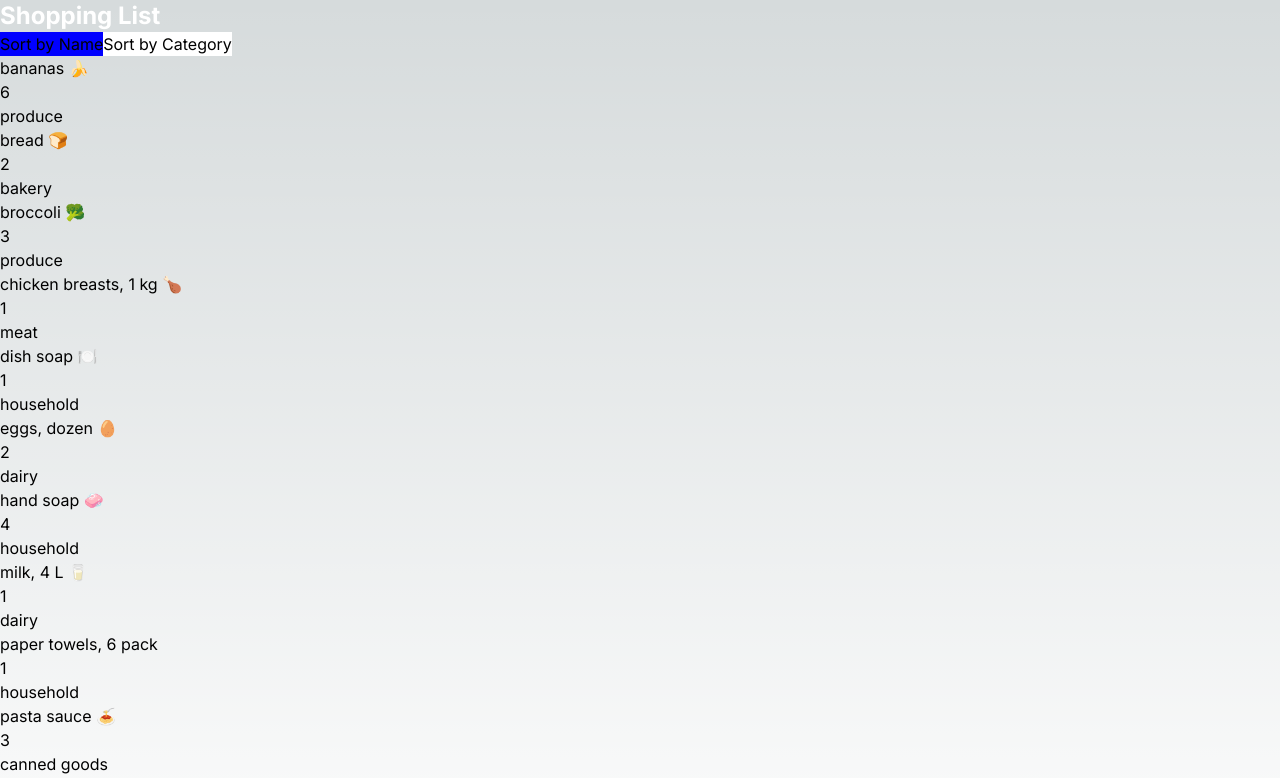
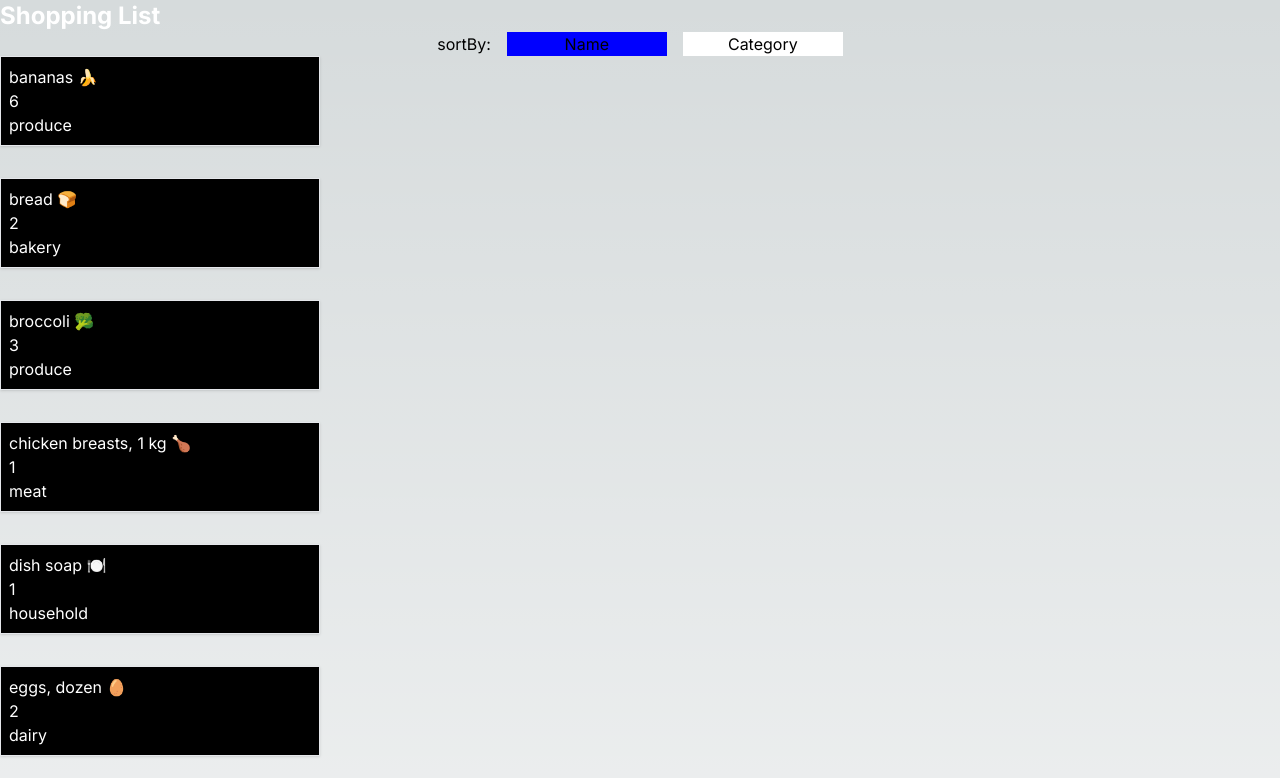
Before and after one commit to DonaldJansUy/cprg306-assignments, a Next.js app: page /week-5 in a window 1280 px wide. Shown: the top 778 px of the page. Built offline with nearby package versions, Linux system fonts and the light colour scheme.

Commit message:
week 5
added some CSS for the week5 assignment

```diff
--- a/app/week-5/item-list.js
+++ b/app/week-5/item-list.js
@@ -82,21 +82,15 @@ export default function ItemList() {
 
   return (
     <div>
-      <div>
+      <div className=" flex justify-center space-x-4">
+        <p>sortBy: </p>
         <button
-          onClick={() => setSortBy("name")}
-          style={{ backgroundColor: sortBy === "name" ? "blue" : "white" }}
-        >
-          Sort by Name
-        </button>
+          onClick={() => setSortBy("name")} className=" w-40 " style={{ backgroundColor: sortBy === "name" ? "blue" : "white" }}>Name</button>
         <button
-          onClick={() => setSortBy("category")}
-          style={{ backgroundColor: sortBy === "category" ? "blue" : "white" }}
-        >
-          Sort by Category
+          onClick={() => setSortBy("category")} className=" w-40"style={{ backgroundColor: sortBy === "category" ? "blue" : "white" }}>Category
         </button>
       </div>
-      <div>
+      <div className="space-y-8">
         {sortedItems.map(item => (
           <Item key={item.id} name={item.name} quantity={item.quantity} category={item.category} />
         ))}
--- a/app/week-5/item.js
+++ b/app/week-5/item.js
@@ -3,7 +3,7 @@
 
 export default function Item({name, quantity, category}) {
     return(
-        <div>
+        <div className="border shadow max-w-xs p-2 bg-black text-white ">
             <ul>
                 <li>{name}</li>
                 <li>{quantity}</li>
```
